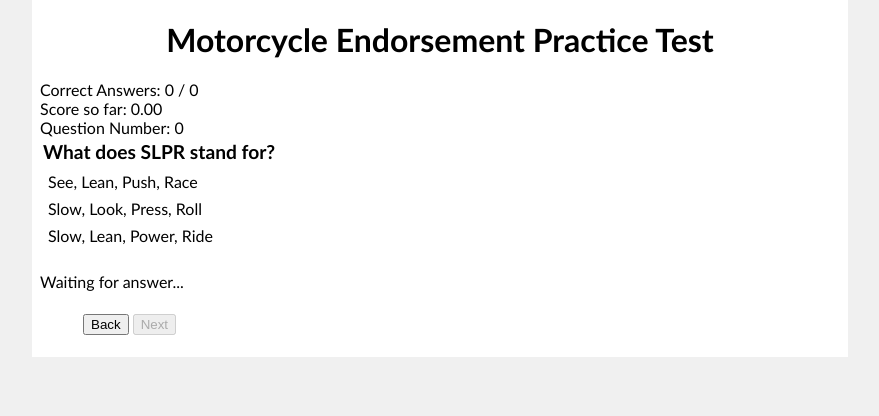
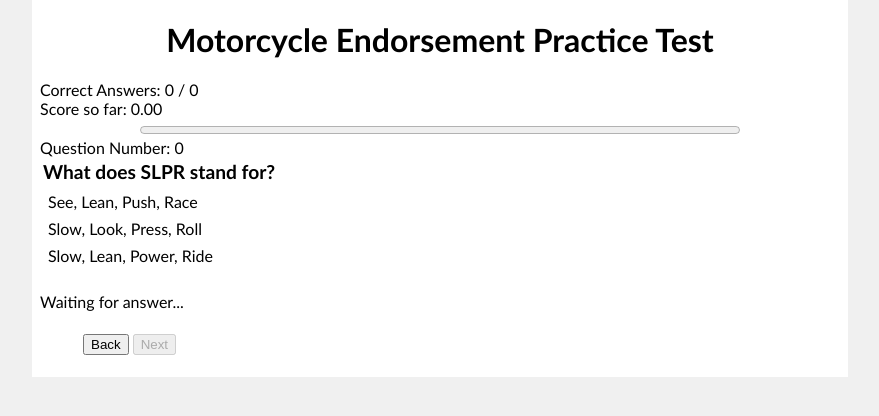
Before and after one commit to shnaramn/BasicRiderTests, an Angular app: page / in a window 1280 px wide. Both pictures are taken after a click on the button "Start the test!". Shown: the top 416 px of the page, without its empty margins (200-1079 px from the left). Built offline with nearby package versions, Linux system fonts and the light colour scheme.

Commit message:
Added progress bar

```diff
--- a/src/app/questionBoard.component.css
+++ b/src/app/questionBoard.component.css
@@ -0,0 +1,3 @@
+progress {
+  width: 600px;
+}
--- a/src/app/questionBoard.component.html
+++ b/src/app/questionBoard.component.html
@@ -5,6 +5,12 @@
   <div>
     Score so far: {{getScoreSoFar() | number: '1.2-2'}}
   </div>
+
+  <div *ngIf='!showAnswers'>
+    <div class='progressDiv' style='width: 600px; align-self: centre; margin: 0 auto;'>
+      <progress value={{totalQuestionsAnswered}} max={{maxNumberOfQuestions}}></progress>
+    </div>
+
     <div>
       Question Number: {{currentQuestionNumber}}
     </div>
@@ -22,6 +28,8 @@
         </tr>
       </table>
     </div>
+  </div>
+
   <br />
   <div *ngIf='showAnswers'>
     <table>
```
Lines whose indentation alone changed are shown as unchanged.
